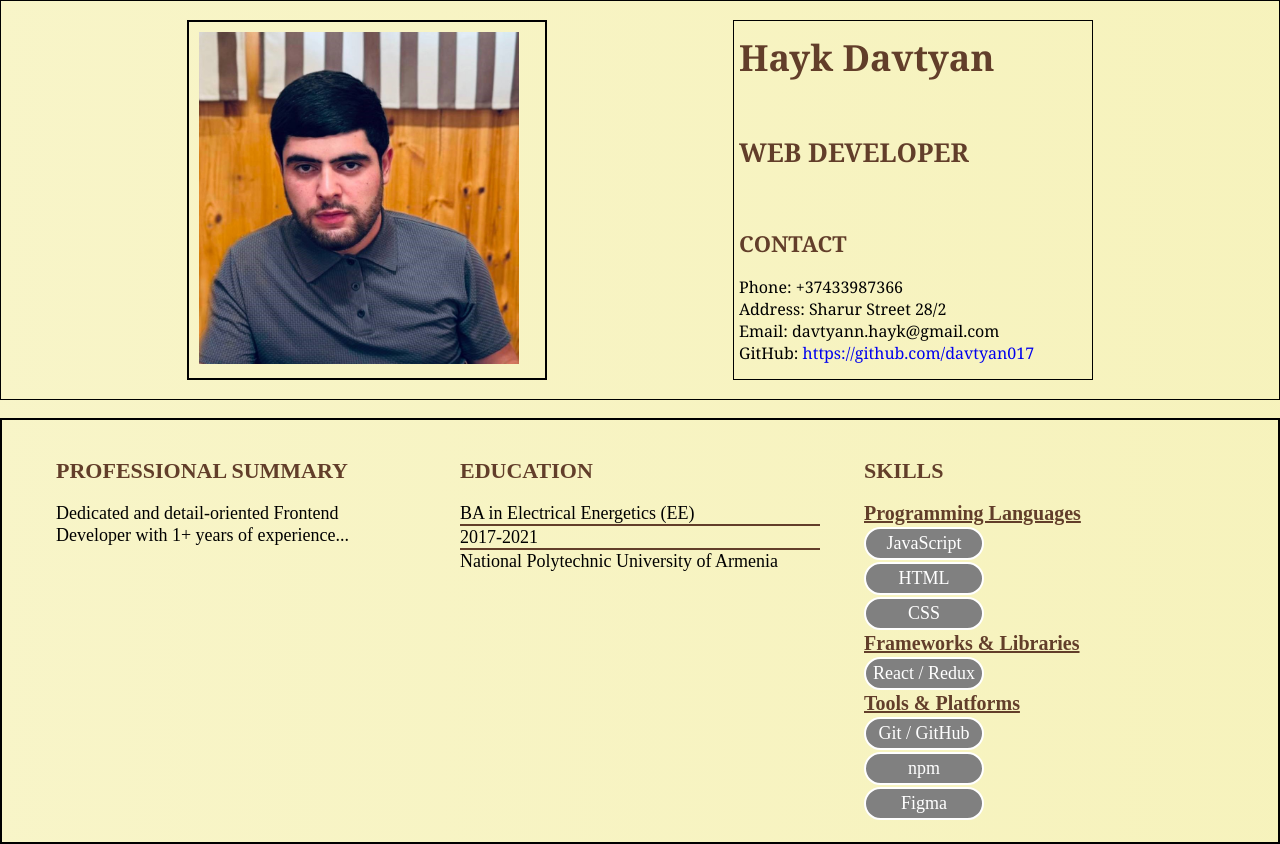
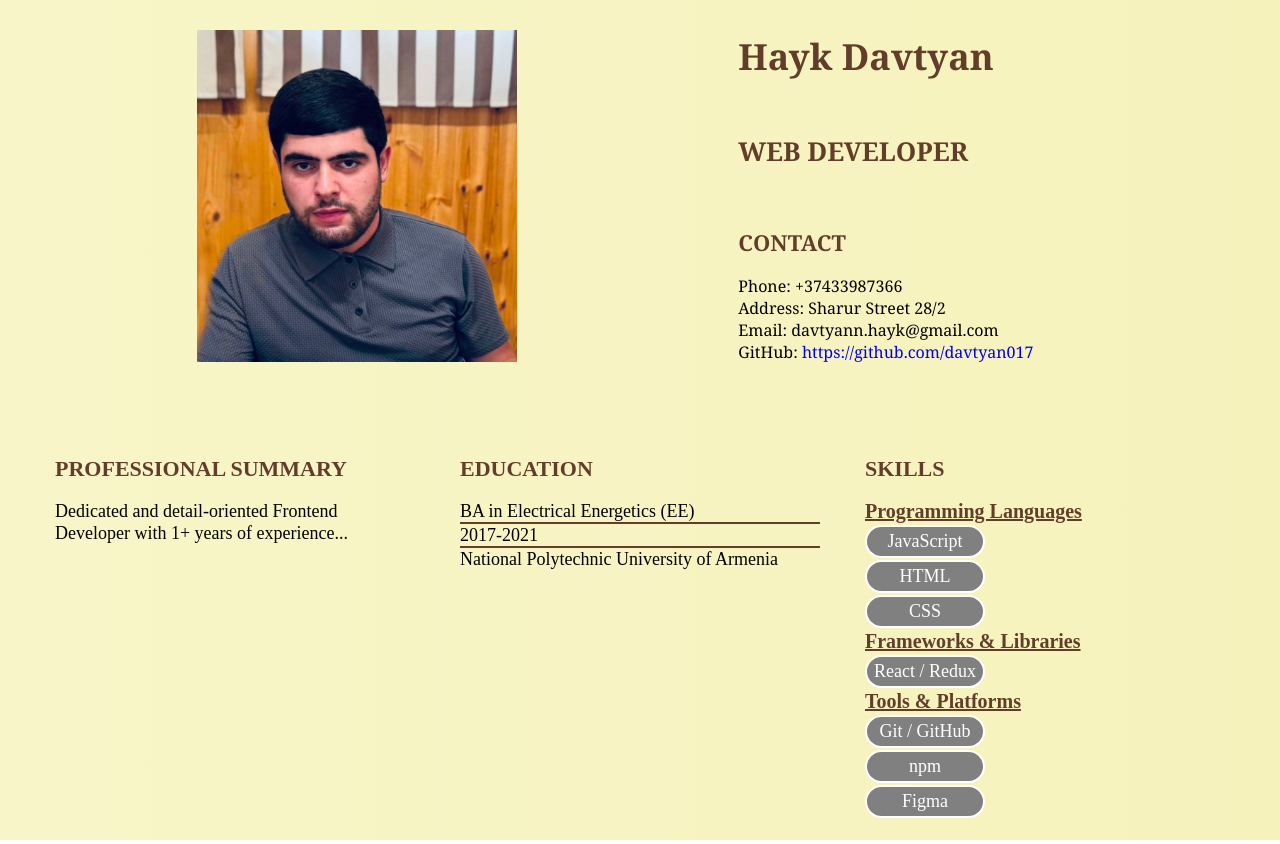
Before and after one commit to davtyan017/My_CV, a React (Vite) app: page / in a window 1280 px wide. Built offline with nearby package versions, Linux system fonts and the light colour scheme.

Commit message:
border off

```diff
--- a/src/components/PersonalInfo/style_pers.css
+++ b/src/components/PersonalInfo/style_pers.css
@@ -1,5 +1,5 @@
 .myname {
-  border: 1px solid;
+  /* border: 1px solid; */
 
   height: 400px;
   display: flex;
@@ -14,7 +14,7 @@
 }
 .portrait {
   padding: 10px;
-  border: 2px solid;
+  /* border: 2px solid; */
   img {
     object-fit: cover;
     width: 320px;
@@ -23,7 +23,7 @@
   }
 }
 .name {
-  border: 1px solid;
+  /* border: 1px solid; */
   padding: 0px 5px;
   display: flex;
   flex-direction: column;
--- a/src/components/cv/styles.css
+++ b/src/components/cv/styles.css
@@ -1,7 +1,7 @@
 .cv-sections {
   margin-top: 18px;
   padding: 20px 10px;
-  border: 2px solid;
+  /* border: 2px solid; */
   display: flex;
   justify-content: space-evenly;
   p {
```
